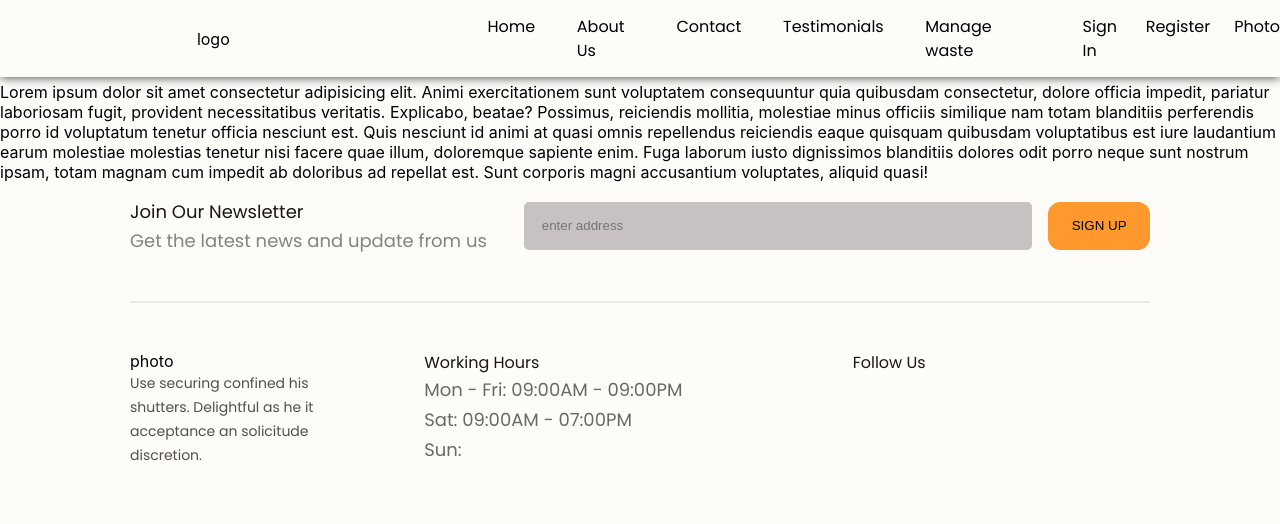
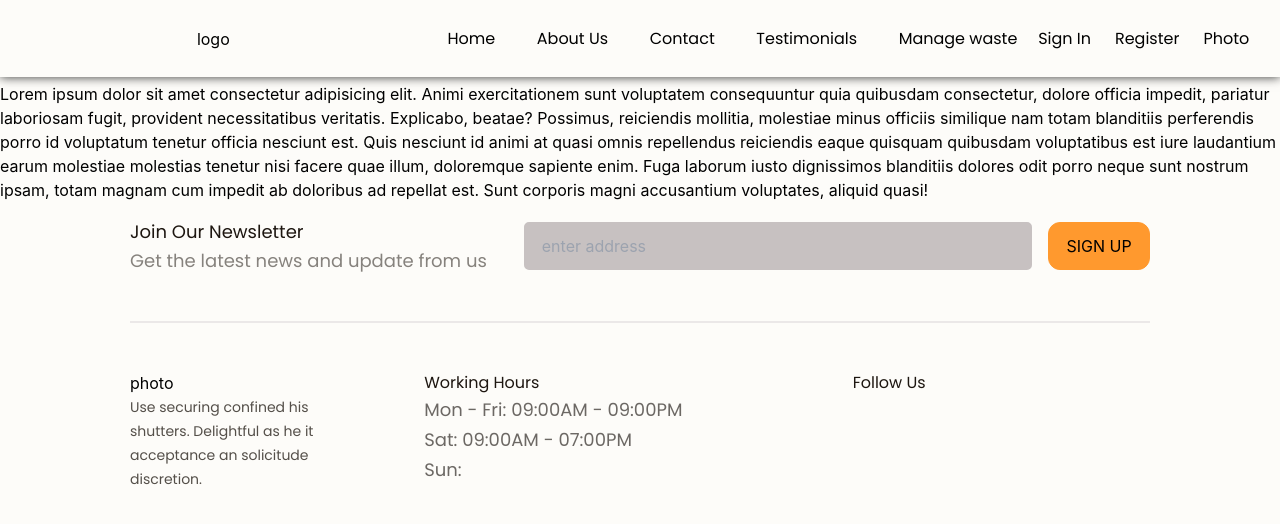
Before and after one commit to nobletp001/wastemanagement, a Next.js app: page / in a window 1280 px wide. Shown: the top 524 px of the page. Built offline with nearby package versions, Linux system fonts and the light colour scheme.

Commit message:
added tailwind to project

```diff
--- a/package.json
+++ b/package.json
@@ -24,8 +24,12 @@
     "@types/node": "17.0.23",
     "@types/react": "18.0.0",
     "@types/react-dom": "18.0.0",
+    "autoprefixer": "^10.4.5",
     "eslint": "8.13.0",
     "eslint-config-next": "12.1.4",
+    "postcss": "^8.4.12",
+    "tailwind-styled-components": "^2.1.7",
+    "tailwindcss": "^3.0.24",
     "typescript": "4.6.3"
   }
 }
--- /dev/null
+++ b/postcss.config.js
@@ -0,0 +1,6 @@
+module.exports = {
+  plugins: {
+    tailwindcss: {},
+    autoprefixer: {},
+  },
+}
--- a/styles/globals.css
+++ b/styles/globals.css
@@ -19,3 +19,8 @@
   padding-top: 82px;
   /* height: 100% -20%; */
 }
+
+/* tailwind css */
+@tailwind base;
+@tailwind components;
+@tailwind utilities;
--- /dev/null
+++ b/tailwind.config.js
@@ -0,0 +1,10 @@
+module.exports = {
+  content: [
+    "./pages/**/*.{js,ts,jsx,tsx}",
+    "./components/**/*.{js,ts,jsx,tsx}",
+  ],
+  theme: {
+    extend: {},
+  },
+  plugins: [],
+}
```
Also changed, not shown: 2 other files (tests, documents, lock files or other folders).
